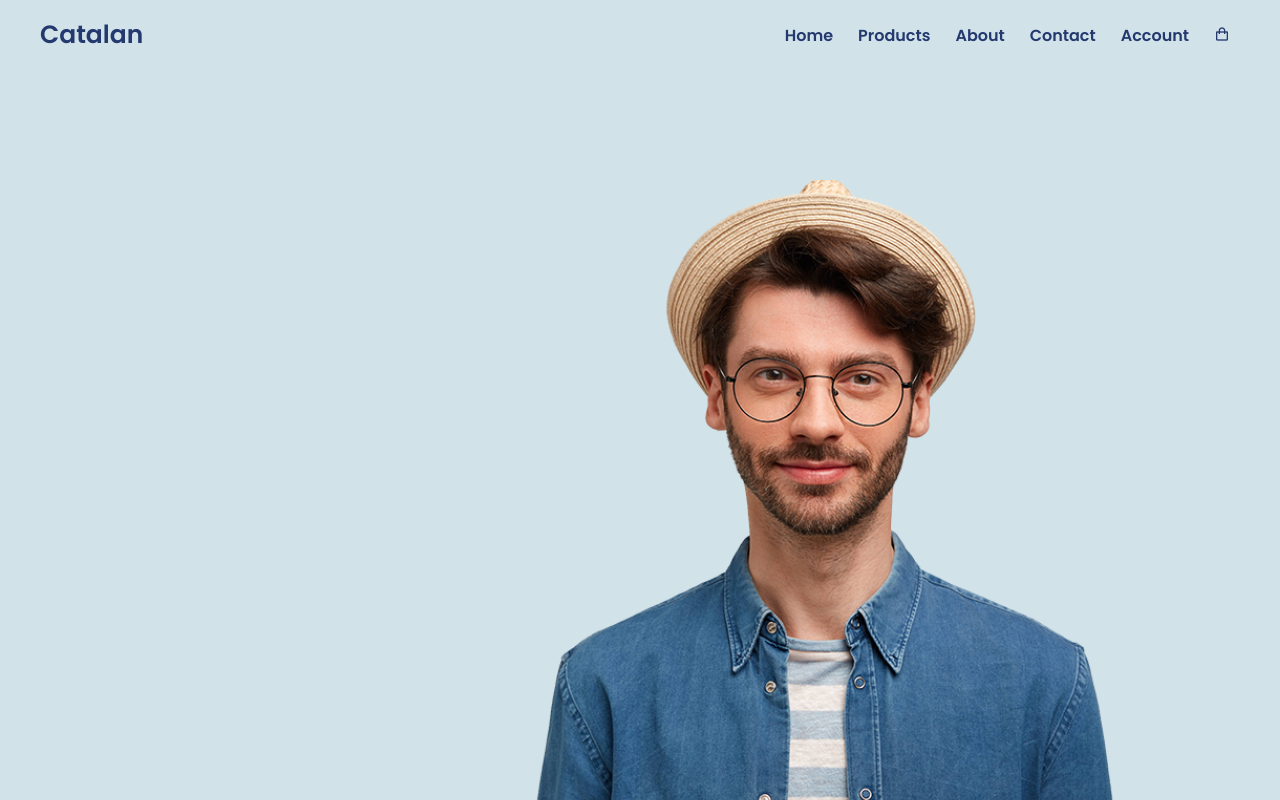
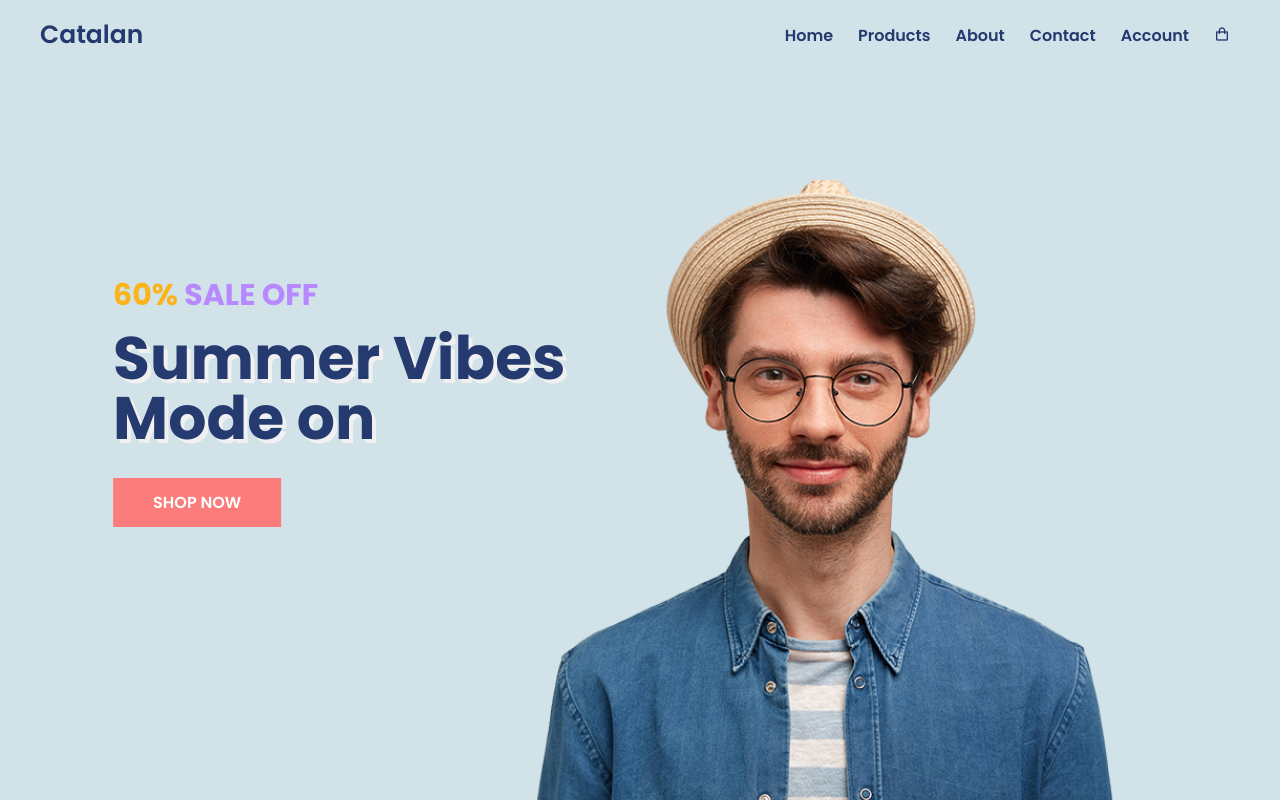
Before and after one commit to mohamedkhaledhafez/e-commerce-shop, a plain HTML site: page index.html in a window 1280 px wide. Drawn offline with nearby package versions, Linux system fonts and the light colour scheme.

Commit message:
change the value of 'top' property at hero-content section

```diff
--- a/css/style.css
+++ b/css/style.css
@@ -215,7 +215,7 @@ li {
 
 .hero-content {
   position: absolute;
-  top: -50%;
+  top: 50%;
   transform: translate(25%, -50%);
   -webkit-transform: translate(25%, -50%);
   -moz-transform: translate(25%, -50%);
```
Also changed, not shown: index.html (+1 -1 lines).
